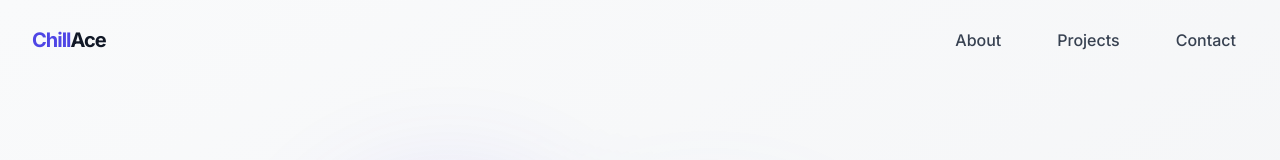
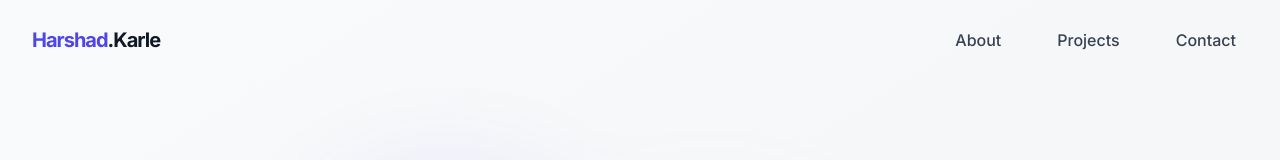
Before and after one commit to harshad-k-135/harshad-k-135, a React (Vite) app: page / in a window 1280 px wide. Shown: the top 160 px of the page. Built offline with nearby package versions, Linux system fonts and the light colour scheme.

Commit message:
updated navbar

```diff
--- a/src/components/Navbar.tsx
+++ b/src/components/Navbar.tsx
@@ -41,7 +41,7 @@ const Navbar: React.FC = () => {
       <div className="max-w-7xl mx-auto px-4 sm:px-6 lg:px-8">
         <div className="flex justify-between items-center h-20">
           <div className="flex-shrink-0 font-bold text-xl tracking-tighter cursor-pointer" onClick={() => scrollToSection('hero')}>
-            <span className="text-indigo-600 dark:text-indigo-400">Chill</span>Ace
+            <span className="text-indigo-600 dark:text-indigo-400">Harshad</span>.Karle
           </div>
 
           {/* Desktop menu */}
```
